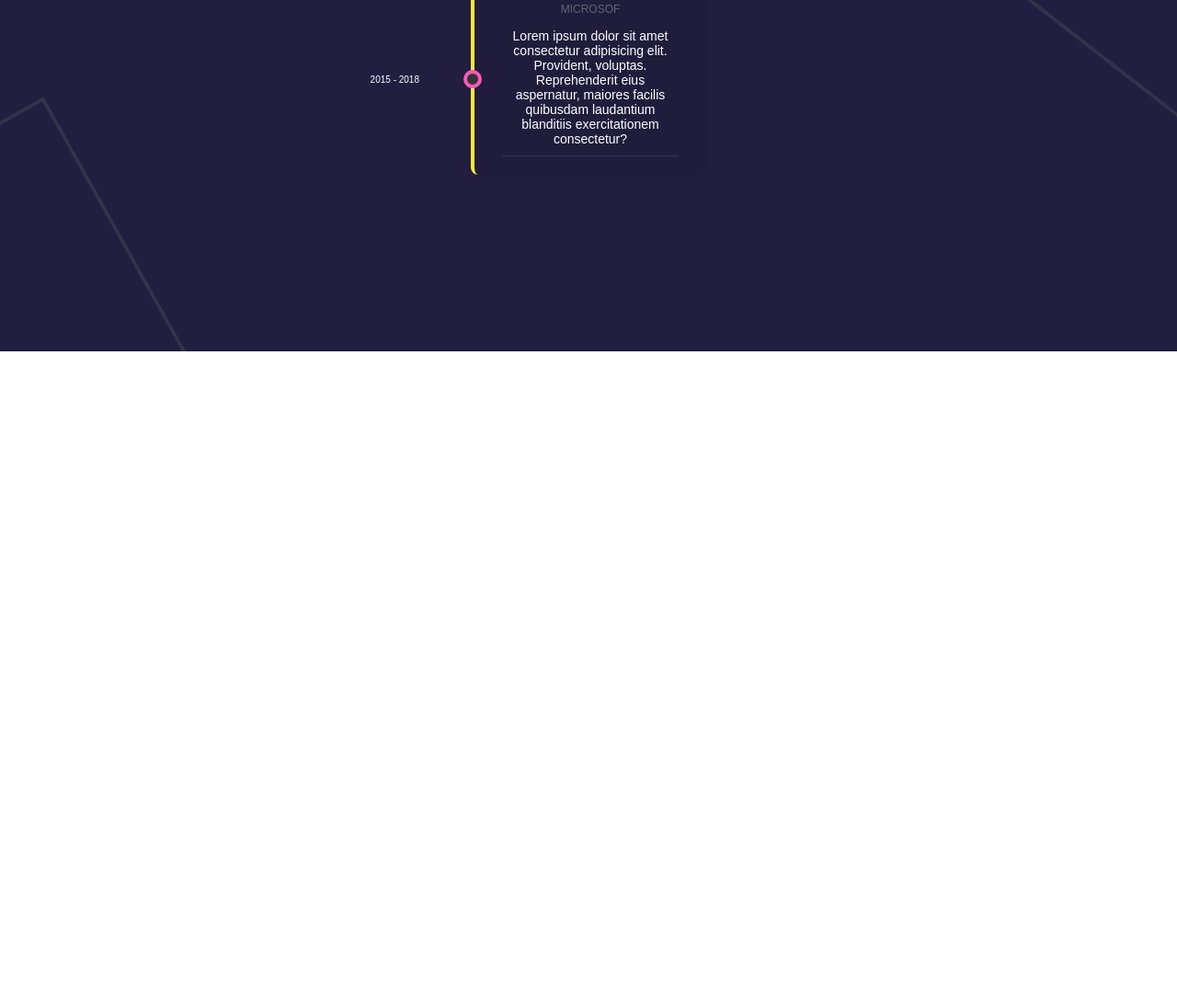
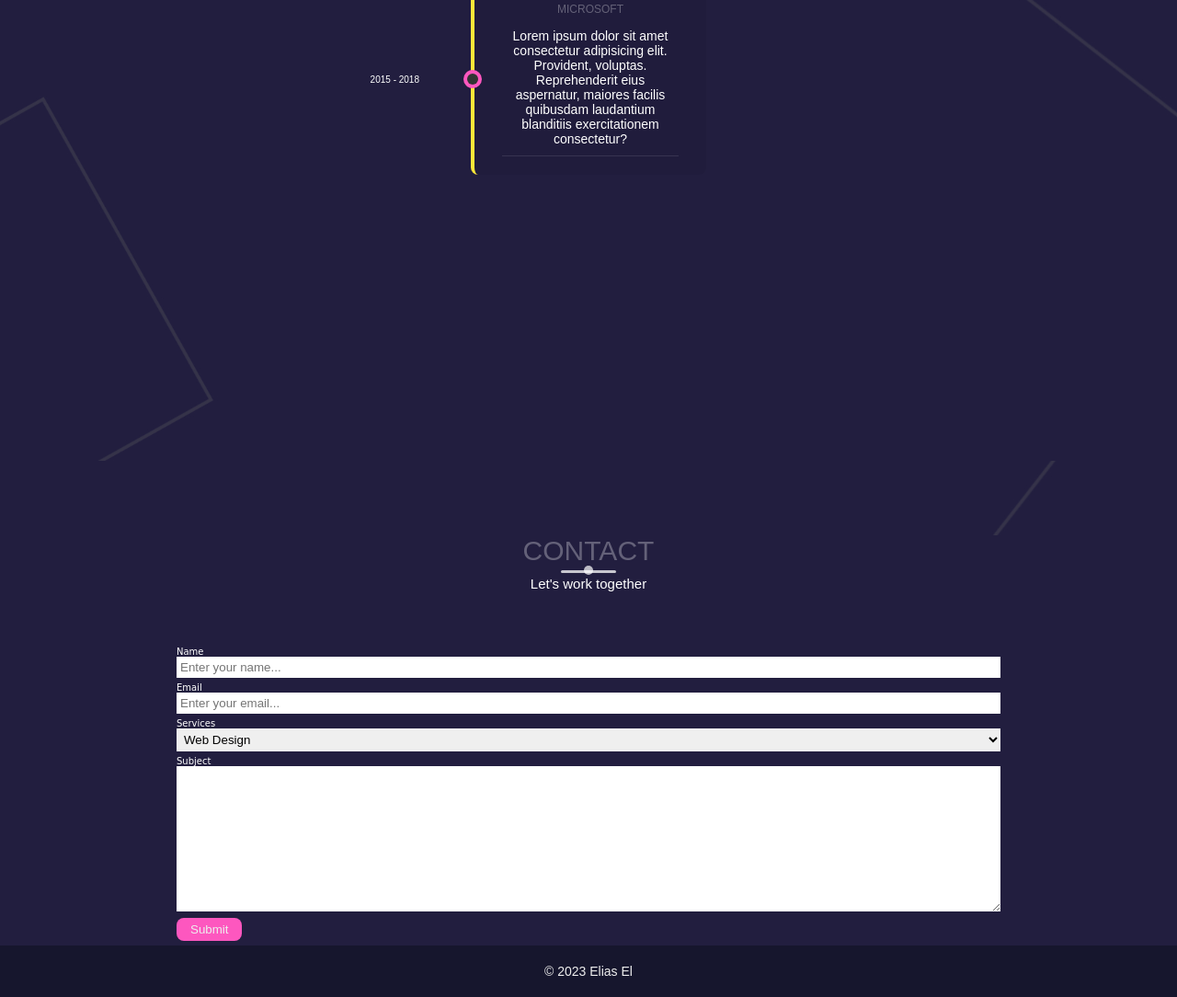
Before and after one commit to darckalias/darckalias.github.io, a plain HTML site: page index.html in a window 1280 px wide. Shown: the part 4299-5383 px from the top of the page at 92% size. Before the commit the page ends 4681 px from the top, so only its background shows below. Drawn offline with nearby package versions, Linux system fonts and the light colour scheme.

Commit message:
add the contact part and the footer

```diff
--- a/index.html
+++ b/index.html
@@ -202,7 +202,7 @@
                 <p>Lorem ipsum dolor sit amet consectetur, adipisicing elit. Suscipit amet in labore deleniti? Eius cupiditate laboriosam a quaerat rem animi?</p>
               </li>
               <li class="date" data-date="2015 - 2018">
-                <h1>Microsof</h1>
+                <h1>Microsoft</h1>
                 <p>Lorem ipsum dolor sit amet consectetur adipisicing elit. Provident, voluptas. Reprehenderit eius aspernatur, maiores facilis quibusdam laudantium blanditiis exercitationem consectetur?</p>
               </li>
           </ul>
@@ -214,6 +214,41 @@
 
 
 
+    <section class="contact" id="contact">
+      <nav class="container5">
+          <nav class="section-heading">
+              <h1>Contact</h1>
+              <h6>Let's work together</h6>
+          </nav>
+
+          <form action="">
+            <label for="name">Name</label>
+            <input type="text" id="name" placeholder="Enter your name..." required>
+            <label for="email">Email</label>
+            <input type="email" id="email" name="email" placeholder="Enter your email..." required>
+            <label for="service">Services</label>
+            <select name="Services" id="service">
+              <option value="">Web Design</option>
+              <option value="">Web Development</option>
+              <option value="">Web Design/development</option>
+            </select>
+            <label for="subject">Subject</label>
+            <textarea name="subject" id="subject" cols="10" rows="10"></textarea>
+            <input type="submit" value="Submit">
+          </form>
+
+      </nav>
+  </section>
+
+  <footer class="copyright">
+      <nav class="up" id="up">
+        <i class=""></i>
+        <p>&copy; 2023 Elias El</p>
+      </nav>
+  </footer>
+
+
+
 
       <script type="module" src="https://unpkg.com/ionicons@5.5.2/dist/ionicons/ionicons.esm.js"></script>
       <script nomodule src="https://unpkg.com/ionicons@5.5.2/dist/ionicons/ionicons.js"></script>
--- a/style.css
+++ b/style.css
@@ -516,3 +516,54 @@ img{
   width: 1.2rem;
   background-color: #313534;
 }
+
+/*  */
+
+.contact{
+  margin-top: 20rem;
+  background-color: #221e3f;
+}
+
+form{
+  width: 70%;
+  margin: 0 auto;
+  color: #fff;
+}
+
+form label{
+  font-size: 1rem;
+  font-family: cursive;
+}
+
+input,
+select,
+textarea{
+  width: 100%;
+  padding: .4rem;
+  margin-bottom: 5px;
+  border: none;
+  outline-color: #fd57bf;
+}
+
+input[type="submit"]{
+  width: initial;
+  background-color: #fd57bf;
+  color: #eee;
+  padding: 0.5rem 1.5rem;
+  border-radius: .8rem;
+  cursor: pointer;
+  transition: background-color 650ms;
+}
+
+input[type="submit"]:hover{
+  color: #221e3f;
+  background-color: #ffe838;
+}
+
+.copyright{
+  width: 100%;
+  text-align: center;
+  background-color: #16162d;
+  padding: 2rem  0;
+  position: relative;
+}
```
